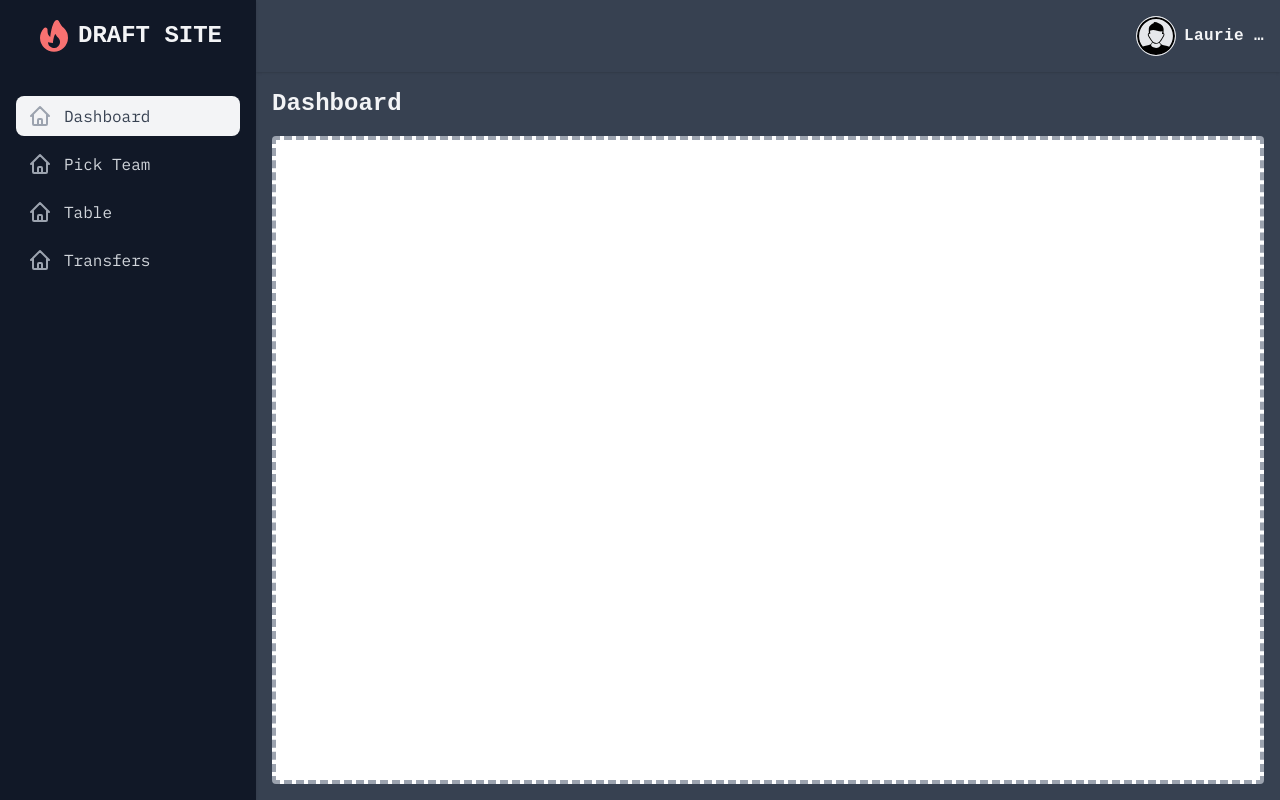
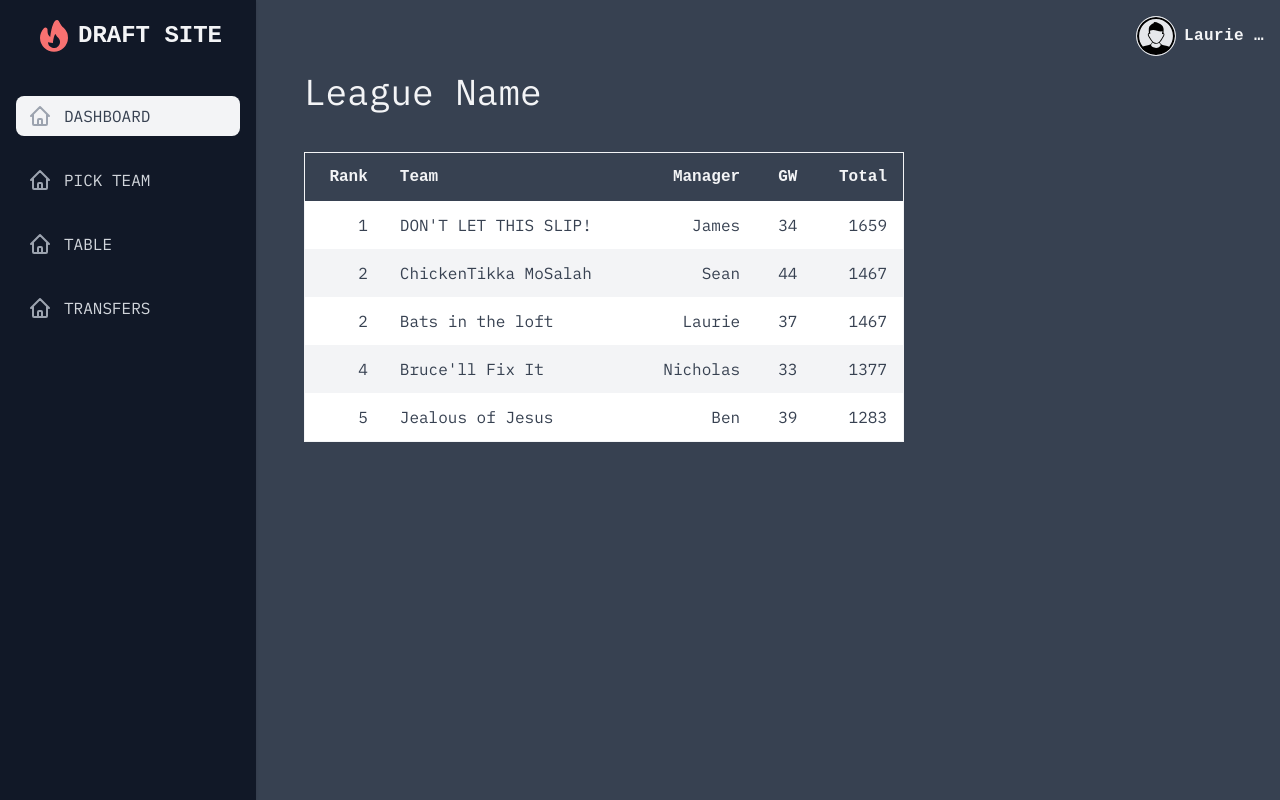
Before and after one commit to lpoulter1/draft-site-design, a React (Vite) app: page / in a window 1280 px wide. Built offline with nearby package versions, Linux system fonts and the light colour scheme; a web font is replaced by a local one.

Commit message:
add table

```diff
--- a/src/App.jsx
+++ b/src/App.jsx
@@ -1,5 +1,72 @@
 import "./App.css";
 import avatarIcon from "./assets/avatarIcon.svg";
+
+const managerData = {
+  data: [
+    {
+      rank: 1,
+      team: "DON'T LET THIS SLIP!",
+      manager: "James",
+      gw: 34,
+      tot: 1659,
+    },
+    {
+      rank: 2,
+      team: "ChickenTikka MoSalah",
+      manager: "Sean",
+      gw: 44,
+      tot: 1467,
+    },
+    {
+      rank: 2,
+      team: "Bats in the loft",
+      manager: "Laurie",
+      gw: 37,
+      tot: 1467,
+    },
+    {
+      rank: 4,
+      team: "Bruce'll Fix It",
+      manager: "Nicholas",
+      gw: 33,
+      tot: 1377,
+    },
+    {
+      rank: 5,
+      team: "Jealous of Jesus",
+      manager: "Ben",
+      gw: 39,
+      tot: 1283,
+    },
+  ],
+};
+
+function ManagerTable() {
+  return (
+    <table className="text-right border border-gray-100 table-auto w-[600px] h-2/4 mt-10 ">
+      <thead className="text-gray-100 bg-gray-700">
+        <tr>
+          <th className="px-4 py-3 ">Rank</th>
+          <th className="px-4 py-3 text-left">Team</th>
+          <th className="px-4 py-3 ">Manager</th>
+          <th className="px-4 py-3 ">GW</th>
+          <th className="px-4 py-3 ">Total</th>
+        </tr>
+      </thead>
+      <tbody>
+        {managerData.data.map((manager) => (
+          <tr className="odd:bg-white even:bg-gray-100" key={manager.rank}>
+            <td className="px-4 py-3 ">{manager.rank}</td>
+            <td className="px-4 py-3 text-left">{manager.team}</td>
+            <td className="px-4 py-3 ">{manager.manager}</td>
+            <td className="px-4 py-3 ">{manager.gw}</td>
+            <td className="px-4 py-3 ">{manager.tot}</td>
+          </tr>
+        ))}
+      </tbody>
+    </table>
+  );
+}
 
 function App() {
   return (
@@ -26,7 +93,7 @@ function App() {
           </div>
         </div>
         <div className="px-4 py-6 sidebar-content">
-          <ul className="flex flex-col w-full gap-2">
+          <ul className="flex flex-col w-full gap-6 uppercase">
             <li>
               <a
                 href="#"
@@ -115,7 +182,7 @@ function App() {
         </div>
       </aside>
       <main className="flex flex-col flex-grow -ml-64 text-gray-100 transition-all duration-150 ease-in main md:ml-0">
-        <header className="px-4 py-4 shadow header">
+        <header className="px-4 py-4 header">
           <div className="flex flex-row items-center header-content">
             <div className="flex ml-auto">
               <a href className="flex flex-row items-center">
@@ -133,10 +200,14 @@ function App() {
             </div>
           </div>
         </header>
-        <div className="flex flex-col flex-grow p-4 main-content">
-          <h1 className="text-2xl font-bold">Dashboard</h1>
 
-          <div className="flex flex-col flex-grow mt-4 bg-white border-4 border-gray-400 border-dashed rounded"></div>
+        <div className="container px-6 mx-auto md:px-10 lg:px-12">
+          <div className="text-gray-100">
+            <h2 className="text-4xl">League Name</h2>
+          </div>
+          <div className="flex h-full text-gray-700">
+            <ManagerTable />
+          </div>
         </div>
       </main>
     </div>
```
